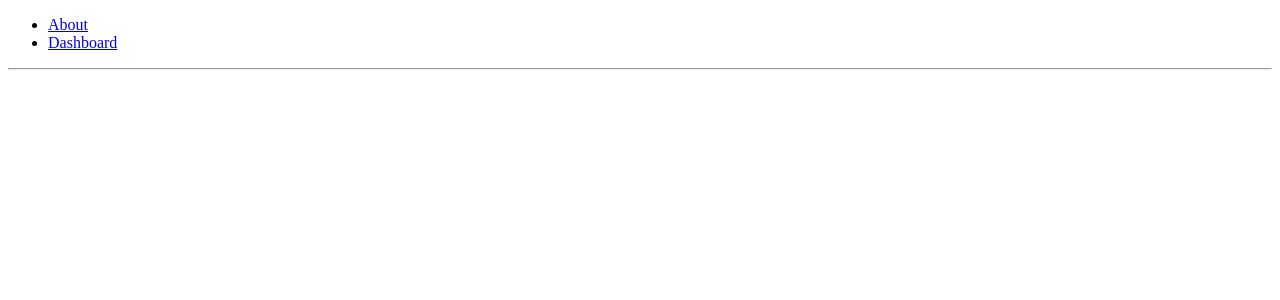
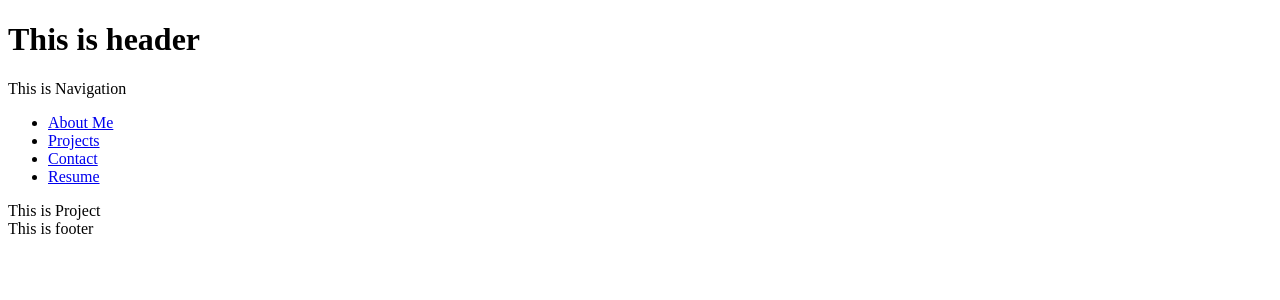
Before and after one commit to TigranBalayan10/portfolio-spa, a React (Create React App) app: page /project in a window 1280 px wide. Before the commit this address had no page. Shown: the top 300 px of the page. Built offline with nearby package versions, Linux system fonts and the light colour scheme.

Commit message:
components working with router

```diff
--- a/src/App.js
+++ b/src/App.js
@@ -1,42 +1,27 @@
 import React from "react";
 import { BrowserRouter as Router, Routes, Route, Link } from "react-router-dom";
+import Header from "./Pages/Header";
+import Footer from "./Pages/Footer";
+import About from "./Pages/About";
+import Project from "./Pages/Project";
+import Contact from "./Pages/Contact";
+import Resume from "./Pages/Resume";
 
 function App() {
   return (
     <Router>
-      <div>
-        <ul>
-          <li>
-            <Link to="/about">About</Link>
-          </li>
-          <li>
-            <Link to="/dashboard">Dashboard</Link>
-          </li>
-        </ul>
-
-        <hr />
+      <Header />
+      <main>
         <Routes>
           <Route path="/about" element={<About />}/>
-          <Route path="/dashboard" element={<Dashboard />}/>
+          <Route path="/project" element={<Project />}/>
+          <Route path="/contact" element={<Contact />}/>
+          <Route path="/resume" element={<Resume />}/>
         </Routes>
-      </div>
+      </main>
+      <Footer />
     </Router>
   );
 }
 
-function About() {
-  return (
-    <div>
-      <h2>About</h2>
-    </div>
-  );
-}
-
-function Dashboard() {
-  return (
-    <div>
-      <h2>Dashboard</h2>
-    </div>
-  );
-}
 export default App;
--- /dev/null
+++ b/src/Pages/About.js
@@ -0,0 +1,11 @@
+import React from "react";
+
+function About() {
+  return (
+    <div>
+        About Me
+    </div>
+  );
+}
+
+export default About;
--- /dev/null
+++ b/src/Pages/Contact.js
@@ -0,0 +1,11 @@
+import React from "react";
+
+function Contact() {
+  return (
+    <div>
+        Contact Me from
+    </div>
+  );
+}
+
+export default Contact;
--- /dev/null
+++ b/src/Pages/Footer.js
@@ -0,0 +1,7 @@
+import React from "react";
+
+function Footer() {
+  return <footer>This is footer</footer>;
+}
+
+export default Footer;
--- /dev/null
+++ b/src/Pages/Header.js
@@ -0,0 +1,13 @@
+import React from "react";
+import Nav from "./Nav";
+
+function Header() {
+    return (
+        <header>
+            <h1>This is header</h1>
+            <Nav />
+        </header>
+    );
+}
+
+export default Header;
--- /dev/null
+++ b/src/Pages/Nav.js
@@ -0,0 +1,26 @@
+import React from "react";
+import { Link } from "react-router-dom";
+
+function Nav() {
+  return (
+    <nav>
+      This is Navigation
+      <ul>
+        <li>
+          <Link to="/about">About Me</Link>
+        </li>
+        <li>
+          <Link to="/project">Projects</Link>
+        </li>
+        <li>
+          <Link to="/contact">Contact</Link>
+        </li>
+        <li>
+          <Link to="/resume">Resume</Link>
+        </li>
+      </ul>
+    </nav>
+  );
+}
+
+export default Nav;
--- /dev/null
+++ b/src/Pages/Project.js
@@ -0,0 +1,11 @@
+import React from "react";
+
+function Project() {
+  return (
+    <div>
+        This is Project
+    </div>
+  );
+}
+
+export default Project;
--- /dev/null
+++ b/src/Pages/Resume.js
@@ -0,0 +1,11 @@
+import React from "react";
+
+function Resume() {
+  return (
+    <div>
+        This is Resume
+    </div>
+  );
+}
+
+export default Resume;
```
